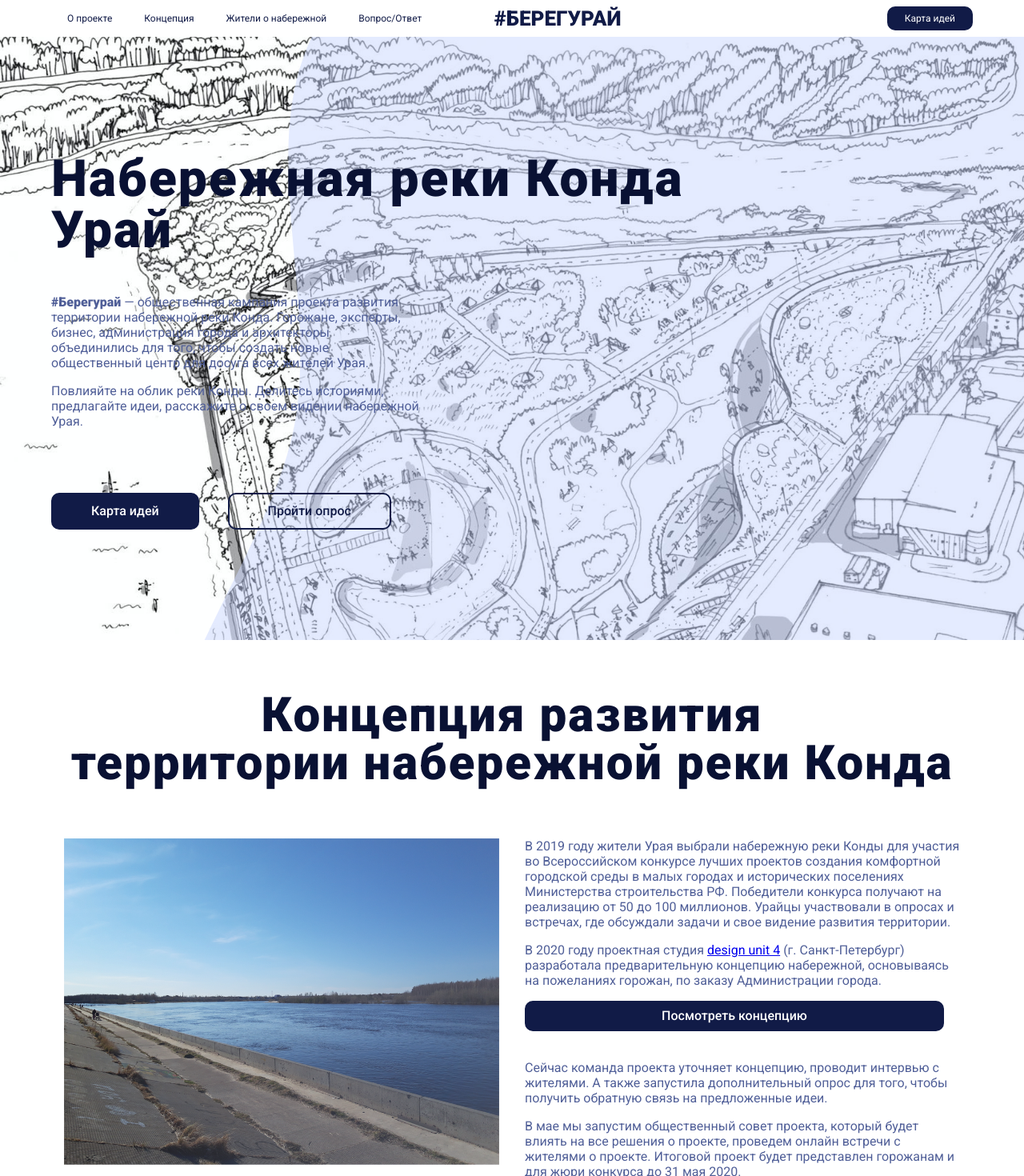
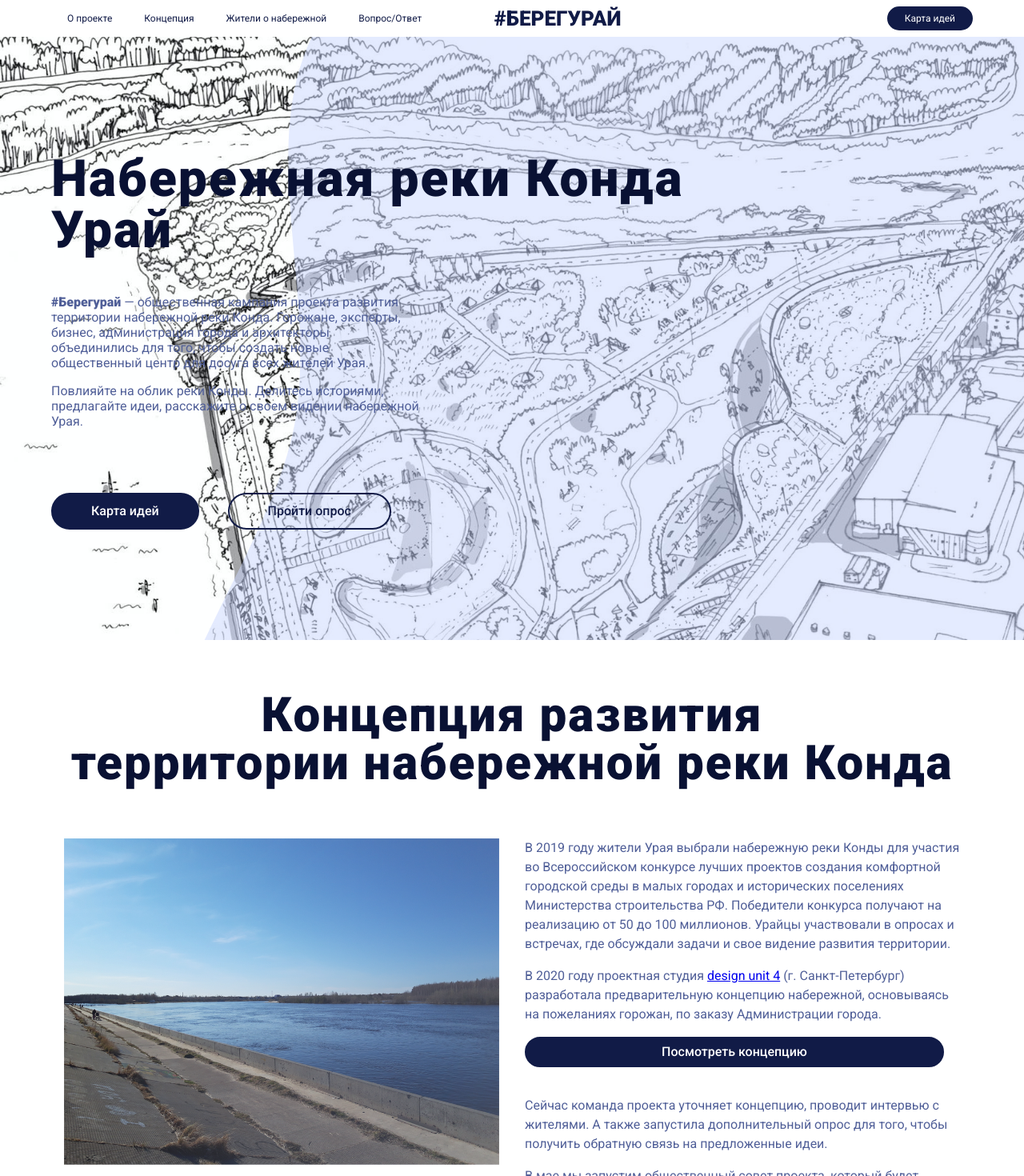
Before and after one commit to designunit/bereguray, a Next.js app: page / in a window 1280 px wide. Shown: the top 1470 px of the page at 80% size. Built offline with nearby package versions, Linux system fonts and the light colour scheme.

Commit message:
sexy buttons

```diff
--- a/src/components/About/styles.module.css
+++ b/src/components/About/styles.module.css
@@ -23,6 +23,7 @@
     flex: 1;
     color: var(--color-text);
     padding: 0 1em 0;
+    line-height: 1.5em;
 }
 
 @media screen and (max-width: 480px) {
--- a/src/components/Button/index.tsx
+++ b/src/components/Button/index.tsx
@@ -34,9 +34,10 @@ const shapeClass = {
 }
 
 export const Button: React.SFC<ButtonProps> =
-    ({ href, size, theme = 'default', shape = 'default', children, ...props }) => {
+    ({ href, size, theme = 'default', shape, children, ...props }) => {
         const config = useContext(ControlsContext)
         const sizeValue = size ?? config.size ?? 'default'
+        const shapeValue = shape ?? config.shape ?? 'default'
 
         if (href) {
             return (
@@ -47,7 +48,7 @@ export const Button: React.SFC<ButtonProps> =
                             s.button,
                             themeClass[theme],
                             sizeClass[sizeValue],
-                            shapeClass[shape],
+                            shapeClass[shapeValue],
                             props.className
                         )}
                     >{children}</a>
@@ -62,7 +63,7 @@ export const Button: React.SFC<ButtonProps> =
                     s.button,
                     themeClass[theme],
                     sizeClass[sizeValue],
-                    shapeClass[shape],
+                    shapeClass[shapeValue],
                     props.className
                 )}
             >
--- a/src/components/Header/index.tsx
+++ b/src/components/Header/index.tsx
@@ -19,7 +19,8 @@ export const Header: React.SFC<HeaderProps> = ({ transparent = false, isOpen, on
 
     return (
         <ControlsContext.Provider value={{
-            size: 'small'
+            size: 'small',
+            shape: 'pill',
         }}>
             <header className={cx(s.header, {
                 [s.transparent]: transparent,
--- a/src/context/controls.ts
+++ b/src/context/controls.ts
@@ -1,11 +1,14 @@
 import { createContext } from 'react'
 
 export type ControlsSize = 'default' | 'small' | 'big'
+export type ControlsShape = 'pill' | 'default'
 
 export type Controls = {
     size: ControlsSize
+    shape?: ControlsShape
 }
 
 export const ControlsContext = createContext<Controls>({
     size: 'default',
+    shape: 'pill',
 })
--- a/src/pages/_app.tsx
+++ b/src/pages/_app.tsx
@@ -6,6 +6,7 @@ import { AppType } from 'next/dist/next-server/lib/utils'
 import { YMetrika } from 'src/components/YMetrika'
 import { PageLayout } from 'src/components/PageLayout'
 import { ConfigContext, defaultConfig } from 'src/context/config'
+import { ControlsContext } from 'src/context/controls'
 
 const App: AppType = props => {
     const { Component, pageProps } = props
@@ -13,6 +14,10 @@ const App: AppType = props => {
 
     return (
         <ConfigContext.Provider value={defaultConfig}>
+            <ControlsContext.Provider value={{
+                shape: 'pill',
+                size: 'default',
+            }}>
                 <Head>
                     <meta charSet="utf-8" />
                     <meta name="viewport" content="width=device-width, maximum-scale=1.0" />
@@ -30,6 +35,7 @@ const App: AppType = props => {
                 <PageLayout>
                     <Component {...pageProps} />
                 </PageLayout>
+            </ControlsContext.Provider>
         </ConfigContext.Provider>
     )
 }
```
Lines whose indentation alone changed are shown as unchanged.
